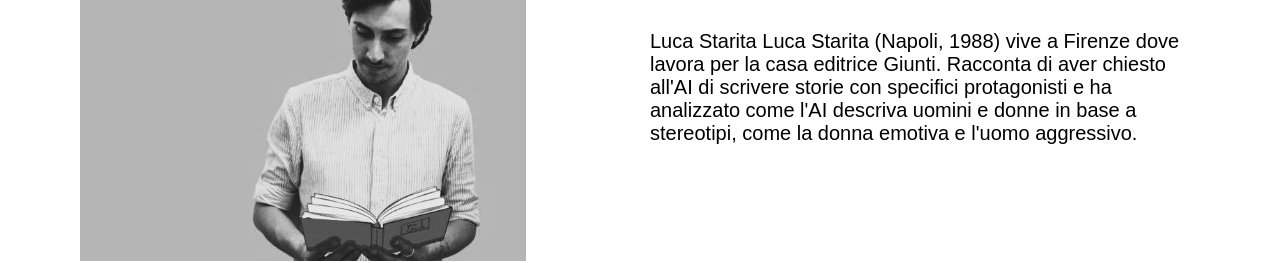
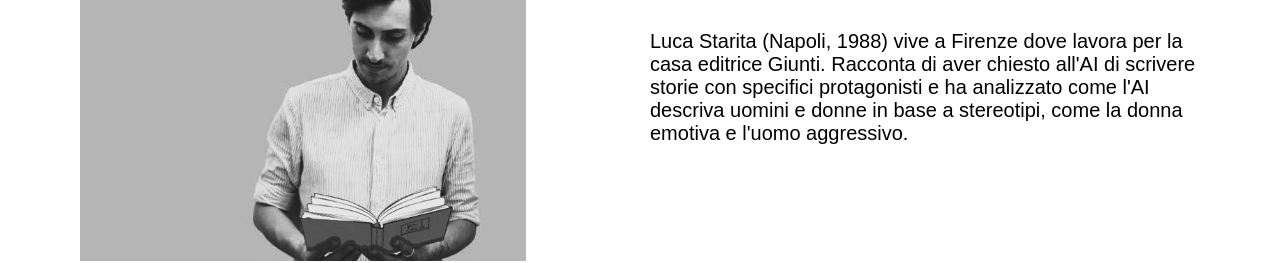
Before and after one commit to beatrice-web/prova-sito-StereotipiArtificiali, a plain HTML site: page index.html in a window 1280 px wide. Shown: the part 556-819 px from the top of the page. Drawn offline with Linux system fonts and the light colour scheme.

Commit message:
Update index.html

```diff
--- a/index.html
+++ b/index.html
@@ -36,8 +36,7 @@
     </div>
     <div class="testo1">
         <h2>Luca Starita</h2>
-        <p>Luca Starita
-            Luca Starita (Napoli, 1988) vive a Firenze dove lavora per la casa editrice Giunti.
+        <p> Luca Starita (Napoli, 1988) vive a Firenze dove lavora per la casa editrice Giunti.
             Racconta di aver chiesto all'AI di scrivere storie con specifici protagonisti
             e ha analizzato come l'AI descriva uomini e donne in base a stereotipi,
             come la donna emotiva e l'uomo aggressivo.
@@ -82,7 +81,7 @@
     <div class="testo4">
         <h2>Riscontri</h2>
         <p>Gli studi hanno rilevato che solo il 18% degli autori nelle principali conferenze sull’IA sono donne e più dell’80% dei professori di AI sono uomini.
-            Se concepiamo l’AI come lo specchio della società in cui viviamo, di sicuro ha il merito di far vedere quanto essa sia stereotipata e quanto lavoro c’è ancora da fare..</p>
+            Se concepiamo l’AI come lo specchio della società in cui viviamo, di sicuro ha il merito di far vedere quanto essa sia stereotipata e quanto lavoro c’è ancora da fare.</p>
     </div>
 
 
```
